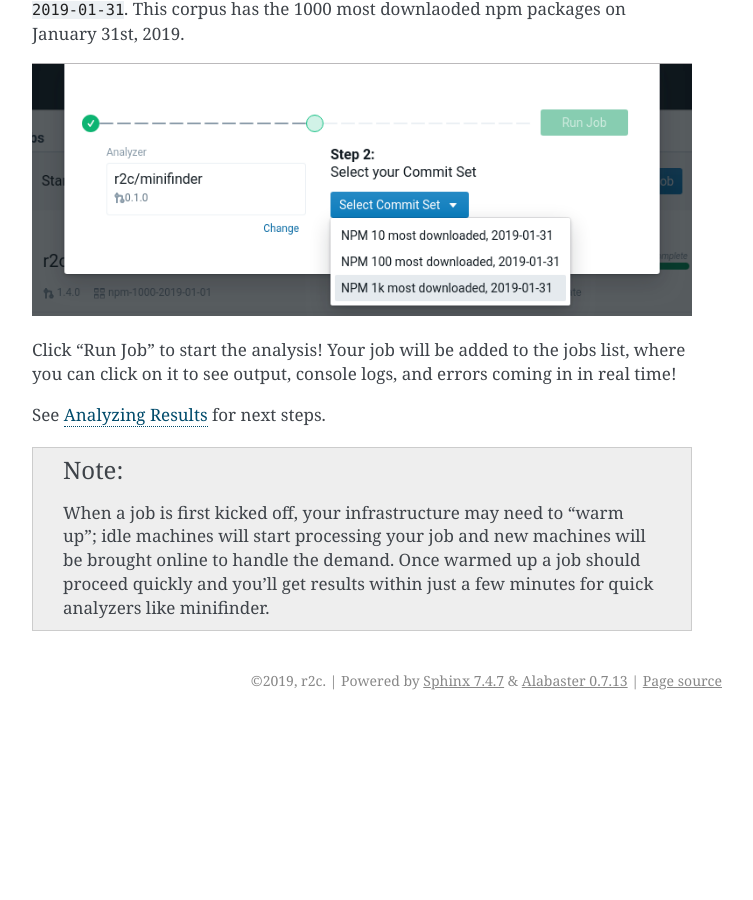
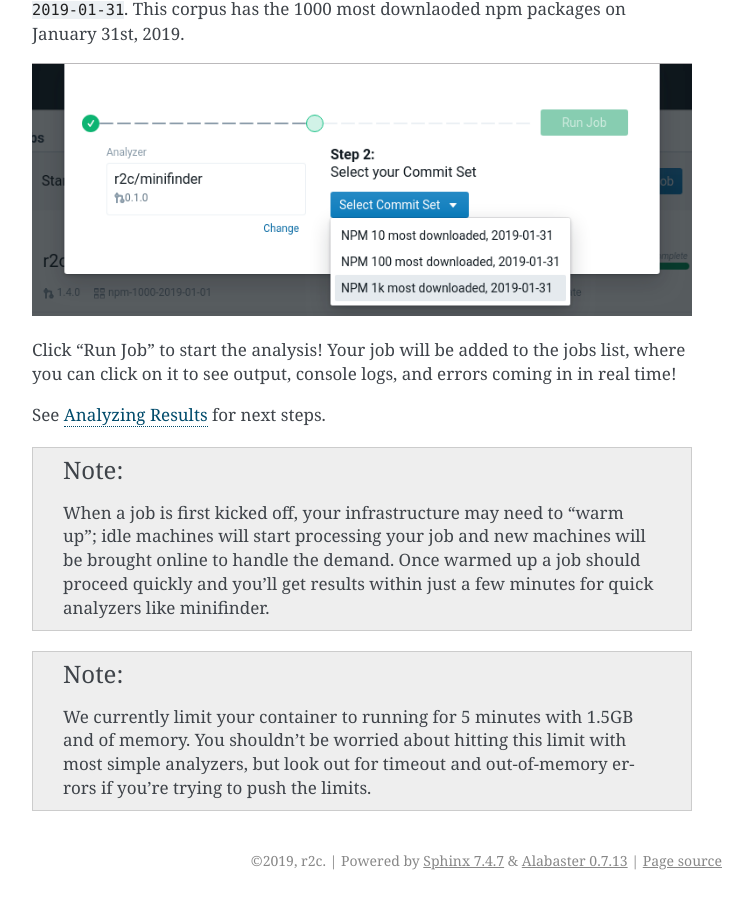
Before and after one commit to semgrep/docs, a Sphinx documentation site: the page built from docs/intro/running-scale.rst, in a window 1280 px wide and 900 px high, scrolled down 1891 px. Shown: the whole window, without its empty margins (388-1141 px from the left). Built offline with Sphinx 7.4.7, drawn with Linux system fonts in a browser that asks for light colours; before the commit the page ends 2611 px from its top, so only the background shows below that.

Commit message:
explain container limits

```diff
--- a/docs/intro/running-scale.rst
+++ b/docs/intro/running-scale.rst
@@ -61,3 +61,5 @@ Click "Run Job" to start the analysis! Your job will be added to the jobs list,
 See :doc:`results` for next steps.
 
 .. note:: When a job is first kicked off, your infrastructure may need to "warm up"; idle machines will start processing your job and new machines will be brought online to handle the demand. Once warmed up a job should proceed quickly and you'll get results within just a few minutes for quick analyzers like minifinder.
+
+.. note:: We currently limit your container to running for 5 minutes with 1.5GB and of memory. You shouldn't be worried about hitting this limit with most simple analyzers, but look out for timeout and out-of-memory errors if you're trying to push the limits.
```
